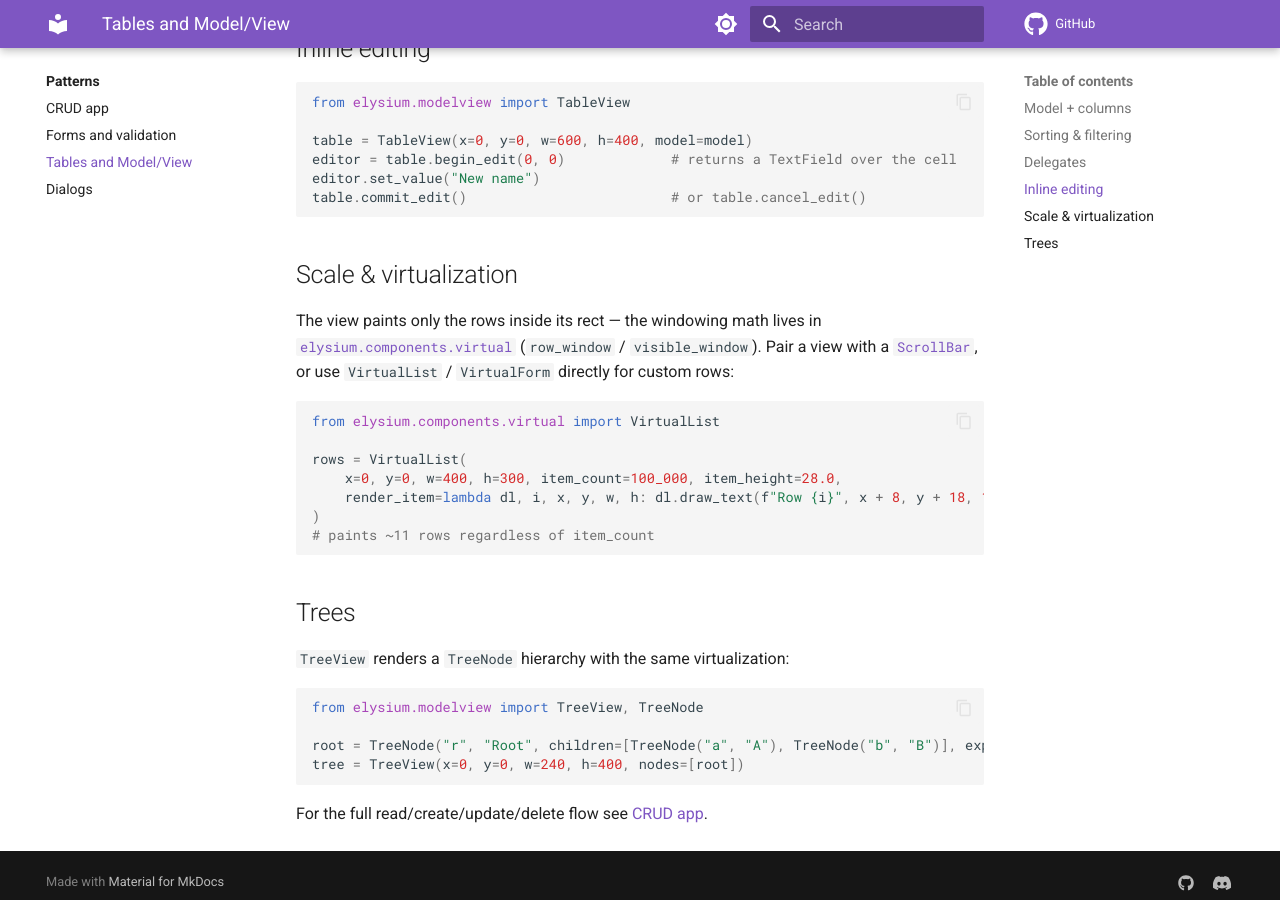
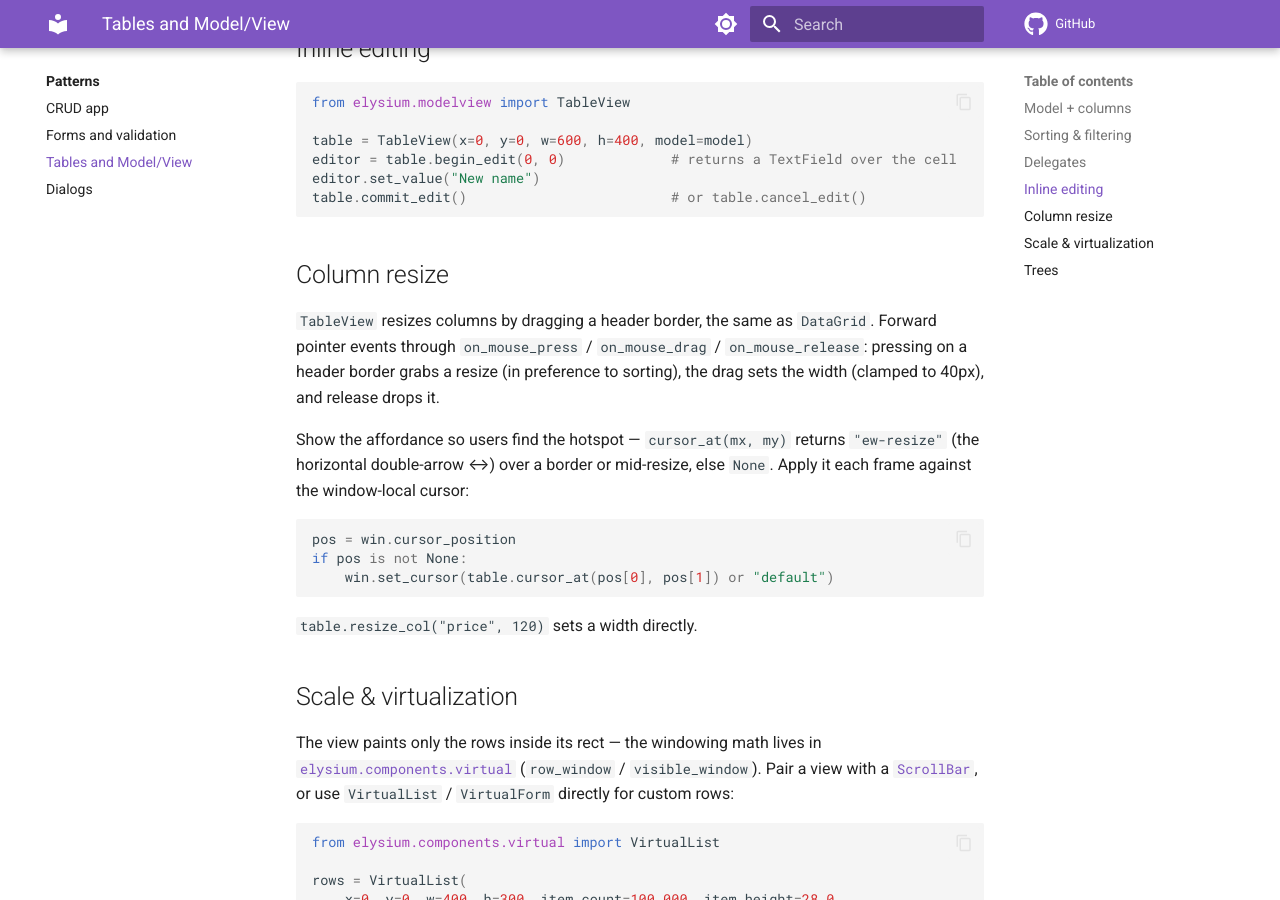
Before and after one commit to elysiumui/elysium, an MkDocs documentation site: the page built from docs/patterns/tables-and-modelview.md, in a window 1280 px wide and 900 px high, scrolled down 1244 px. Built offline with MkDocs 1.6.1 and Material for MkDocs 9.7.7, drawn with Linux system fonts in a browser that asks for light colours; comment, search, counter and statistics services are not loaded.

````diff
--- a/docs/patterns/tables-and-modelview.md
+++ b/docs/patterns/tables-and-modelview.md
@@ -62,6 +62,25 @@ editor.set_value("New name")
 table.commit_edit()                         # or table.cancel_edit()
 ```
 
+## Column resize
+
+`TableView` resizes columns by dragging a header border, the same as `DataGrid`.
+Forward pointer events through `on_mouse_press` / `on_mouse_drag` /
+`on_mouse_release`: pressing on a header border grabs a resize (in preference to
+sorting), the drag sets the width (clamped to 40px), and release drops it.
+
+Show the affordance so users find the hotspot — `cursor_at(mx, my)` returns
+`"ew-resize"` (the horizontal double-arrow ↔) over a border or mid-resize, else
+`None`. Apply it each frame against the window-local cursor:
+
+```python
+pos = win.cursor_position
+if pos is not None:
+    win.set_cursor(table.cursor_at(pos[0], pos[1]) or "default")
+```
+
+`table.resize_col("price", 120)` sets a width directly.
+
 ## Scale & virtualization
 
 The view paints only the rows inside its rect — the windowing math lives in
````
